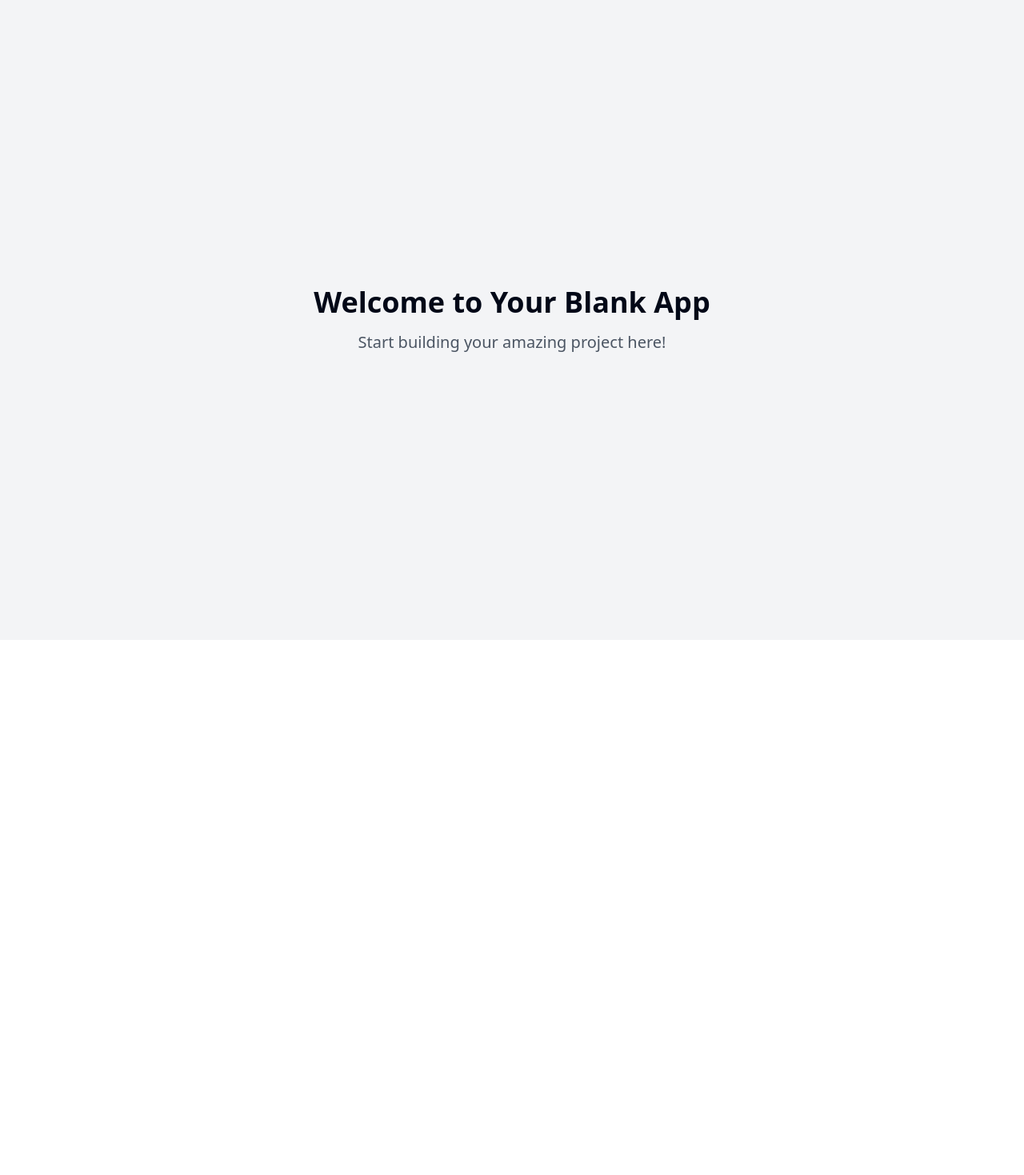
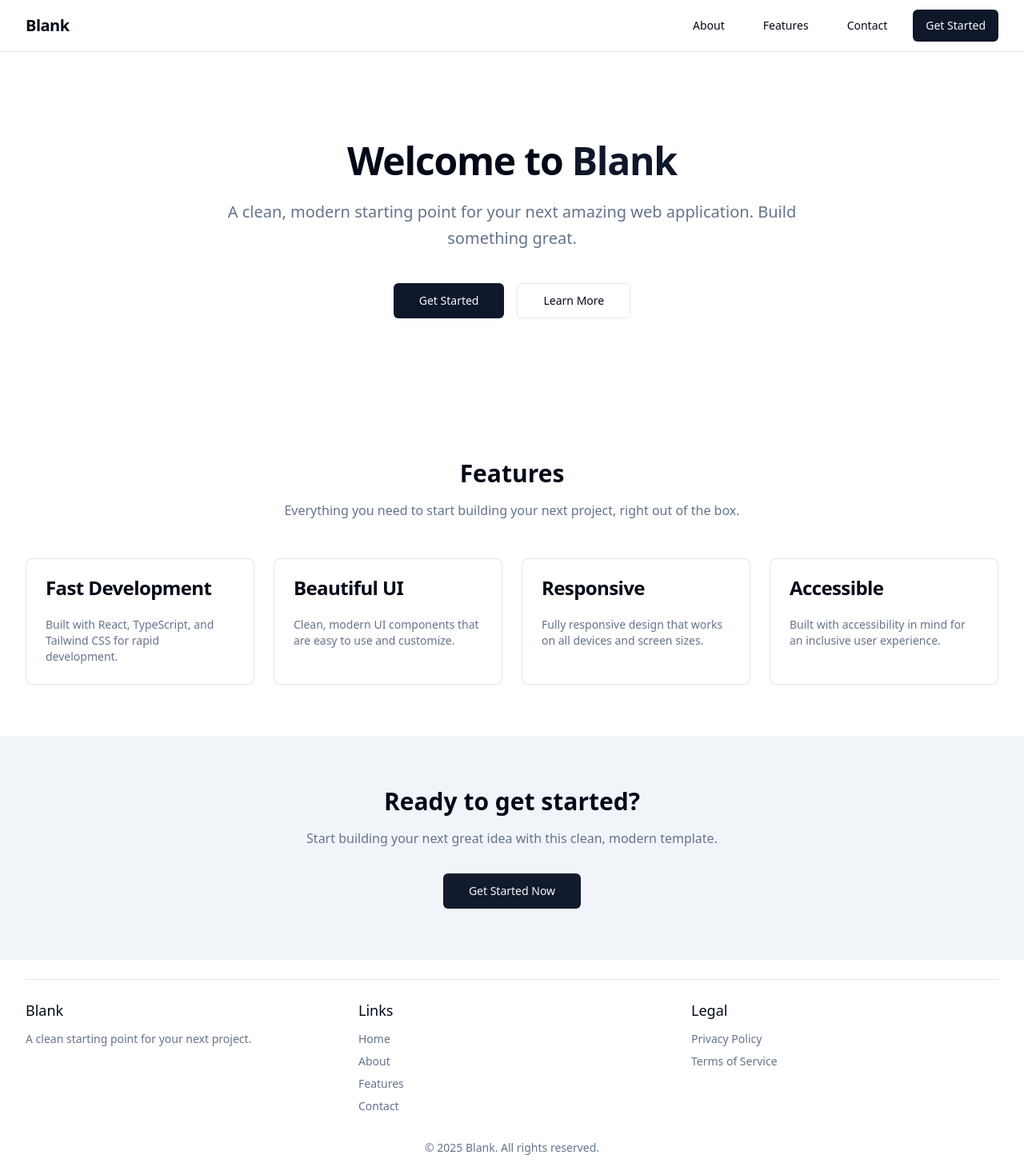
Before and after one commit to MichaelKMalak/cairo-indie, a React (Vite) app: page / in a window 1280 px wide. Shown: the whole page at 80% size. Before the commit the page ends 800 px from the top, so only its background shows below. Built offline with nearby package versions, Linux system fonts and the light colour scheme.

Commit message:
Create blank application

```diff
--- a/index.html
+++ b/index.html
@@ -1,14 +1,15 @@
+
 <!DOCTYPE html>
 <html lang="en">
   <head>
     <meta charset="UTF-8" />
     <meta name="viewport" content="width=device-width, initial-scale=1.0" />
-    <title>simple-begin-space</title>
-    <meta name="description" content="Lovable Generated Project" />
-    <meta name="author" content="Lovable" />
+    <title>Blank - A Clean Starting Point</title>
+    <meta name="description" content="A clean, modern starting point for your next web application." />
+    <meta name="author" content="Blank" />
 
-    <meta property="og:title" content="simple-begin-space" />
-    <meta property="og:description" content="Lovable Generated Project" />
+    <meta property="og:title" content="Blank - A Clean Starting Point" />
+    <meta property="og:description" content="A clean, modern starting point for your next web application." />
     <meta property="og:type" content="website" />
     <meta property="og:image" content="https://lovable.dev/opengraph-image-p98pqg.png" />
 
--- /dev/null
+++ b/src/components/CTA.tsx
@@ -0,0 +1,20 @@
+
+import { Button } from "@/components/ui/button";
+
+const CTA = () => {
+  return (
+    <section className="bg-muted py-16">
+      <div className="container">
+        <div className="max-w-3xl mx-auto text-center">
+          <h2 className="text-3xl font-bold mb-4">Ready to get started?</h2>
+          <p className="text-muted-foreground mb-8 max-w-xl mx-auto">
+            Start building your next great idea with this clean, modern template.
+          </p>
+          <Button size="lg" className="animate-pulse-soft">Get Started Now</Button>
+        </div>
+      </div>
+    </section>
+  );
+};
+
+export default CTA;
--- /dev/null
+++ b/src/components/Features.tsx
@@ -0,0 +1,49 @@
+
+import { Card, CardContent, CardDescription, CardHeader, CardTitle } from "@/components/ui/card";
+
+const features = [
+  {
+    title: "Fast Development",
+    description: "Built with React, TypeScript, and Tailwind CSS for rapid development.",
+  },
+  {
+    title: "Beautiful UI",
+    description: "Clean, modern UI components that are easy to use and customize.",
+  },
+  {
+    title: "Responsive",
+    description: "Fully responsive design that works on all devices and screen sizes.",
+  },
+  {
+    title: "Accessible",
+    description: "Built with accessibility in mind for an inclusive user experience.",
+  },
+];
+
+const Features = () => {
+  return (
+    <section className="py-16 container">
+      <div className="text-center mb-12">
+        <h2 className="text-3xl font-bold mb-4">Features</h2>
+        <p className="text-muted-foreground max-w-2xl mx-auto">
+          Everything you need to start building your next project, right out of the box.
+        </p>
+      </div>
+
+      <div className="grid grid-cols-1 md:grid-cols-2 lg:grid-cols-4 gap-6">
+        {features.map((feature, index) => (
+          <Card key={index} className="border transition-all hover:shadow-md">
+            <CardHeader>
+              <CardTitle>{feature.title}</CardTitle>
+            </CardHeader>
+            <CardContent>
+              <CardDescription>{feature.description}</CardDescription>
+            </CardContent>
+          </Card>
+        ))}
+      </div>
+    </section>
+  );
+};
+
+export default Features;
--- /dev/null
+++ b/src/components/Footer.tsx
@@ -0,0 +1,65 @@
+
+import { Separator } from "@/components/ui/separator";
+
+const Footer = () => {
+  return (
+    <footer className="bg-background py-6 mt-auto">
+      <div className="container">
+        <Separator className="mb-6" />
+        <div className="grid grid-cols-1 md:grid-cols-3 gap-8">
+          <div>
+            <h3 className="text-lg font-medium mb-3">Blank</h3>
+            <p className="text-muted-foreground text-sm">
+              A clean starting point for your next project.
+            </p>
+          </div>
+          <div>
+            <h3 className="text-lg font-medium mb-3">Links</h3>
+            <ul className="space-y-2 text-sm">
+              <li>
+                <a href="#" className="text-muted-foreground hover:text-foreground transition">
+                  Home
+                </a>
+              </li>
+              <li>
+                <a href="#" className="text-muted-foreground hover:text-foreground transition">
+                  About
+                </a>
+              </li>
+              <li>
+                <a href="#" className="text-muted-foreground hover:text-foreground transition">
+                  Features
+                </a>
+              </li>
+              <li>
+                <a href="#" className="text-muted-foreground hover:text-foreground transition">
+                  Contact
+                </a>
+              </li>
+            </ul>
+          </div>
+          <div>
+            <h3 className="text-lg font-medium mb-3">Legal</h3>
+            <ul className="space-y-2 text-sm">
+              <li>
+                <a href="#" className="text-muted-foreground hover:text-foreground transition">
+                  Privacy Policy
+                </a>
+              </li>
+              <li>
+                <a href="#" className="text-muted-foreground hover:text-foreground transition">
+                  Terms of Service
+                </a>
+              </li>
+            </ul>
+          </div>
+        </div>
+        <div className="mt-8 text-center text-sm text-muted-foreground">
+          <p>© {new Date().getFullYear()} Blank. All rights reserved.</p>
+        </div>
+      </div>
+    </footer>
+  );
+};
+
+export default Footer;
--- /dev/null
+++ b/src/components/Hero.tsx
@@ -0,0 +1,23 @@
+
+import { Button } from "@/components/ui/button";
+
+const Hero = () => {
+  return (
+    <section className="py-20 md:py-28 container">
+      <div className="max-w-3xl mx-auto text-center animate-fade-in">
+        <h1 className="text-4xl md:text-5xl font-bold tracking-tight mb-6">
+          Welcome to <span className="text-primary">Blank</span>
+        </h1>
+        <p className="text-xl text-muted-foreground mb-10 leading-relaxed">
+          A clean, modern starting point for your next amazing web application. Build something great.
+        </p>
+        <div className="flex flex-wrap justify-center gap-4">
+          <Button size="lg">Get Started</Button>
+          <Button size="lg" variant="outline">Learn More</Button>
+        </div>
+      </div>
+    </section>
+  );
+};
+
+export default Hero;
--- /dev/null
+++ b/src/components/Layout.tsx
@@ -0,0 +1,20 @@
+
+import { ReactNode } from "react";
+import Navbar from "./Navbar";
+import Footer from "./Footer";
+
+interface LayoutProps {
+  children: ReactNode;
+}
+
+const Layout = ({ children }: LayoutProps) => {
+  return (
+    <div className="min-h-screen flex flex-col bg-background">
+      <Navbar />
+      <main className="flex-grow">{children}</main>
+      <Footer />
+    </div>
+  );
+};
+
+export default Layout;
--- /dev/null
+++ b/src/components/Navbar.tsx
@@ -0,0 +1,22 @@
+
+import { Button } from "@/components/ui/button";
+
+const Navbar = () => {
+  return (
+    <nav className="border-b bg-background/95 backdrop-blur supports-[backdrop-filter]:bg-background/60">
+      <div className="container flex h-16 items-center justify-between">
+        <div className="flex items-center gap-2">
+          <span className="text-xl font-semibold tracking-tight">Blank</span>
+        </div>
+        <div className="flex items-center gap-4">
+          <Button variant="ghost">About</Button>
+          <Button variant="ghost">Features</Button>
+          <Button variant="ghost">Contact</Button>
+          <Button>Get Started</Button>
+        </div>
+      </div>
+    </nav>
+  );
+};
+
+export default Navbar;
--- a/src/pages/Index.tsx
+++ b/src/pages/Index.tsx
@@ -1,13 +1,16 @@
-// Update this page (the content is just a fallback if you fail to update the page)
+
+import Layout from "../components/Layout";
+import Hero from "../components/Hero";
+import Features from "../components/Features";
+import CTA from "../components/CTA";
 
 const Index = () => {
   return (
-    <div className="min-h-screen flex items-center justify-center bg-gray-100">
-      <div className="text-center">
-        <h1 className="text-4xl font-bold mb-4">Welcome to Your Blank App</h1>
-        <p className="text-xl text-gray-600">Start building your amazing project here!</p>
-      </div>
-    </div>
+    <Layout>
+      <Hero />
+      <Features />
+      <CTA />
+    </Layout>
   );
 };
 
--- a/tailwind.config.ts
+++ b/tailwind.config.ts
@@ -1,3 +1,4 @@
+
 import type { Config } from "tailwindcss";
 
 export default {
@@ -84,11 +85,31 @@ export default {
 					to: {
 						height: '0'
 					}
+				},
+				'fade-in': {
+					'0%': {
+						opacity: '0',
+						transform: 'translateY(10px)'
+					},
+					'100%': {
+						opacity: '1',
+						transform: 'translateY(0)'
+					}
+				},
+				'pulse-soft': {
+					'0%, 100%': {
+						opacity: '1',
+					},
+					'50%': {
+						opacity: '0.8',
+					},
 				}
 			},
 			animation: {
 				'accordion-down': 'accordion-down 0.2s ease-out',
-				'accordion-up': 'accordion-up 0.2s ease-out'
+				'accordion-up': 'accordion-up 0.2s ease-out',
+				'fade-in': 'fade-in 0.5s ease-out',
+				'pulse-soft': 'pulse-soft 3s infinite ease-in-out',
 			}
 		}
 	},
```
